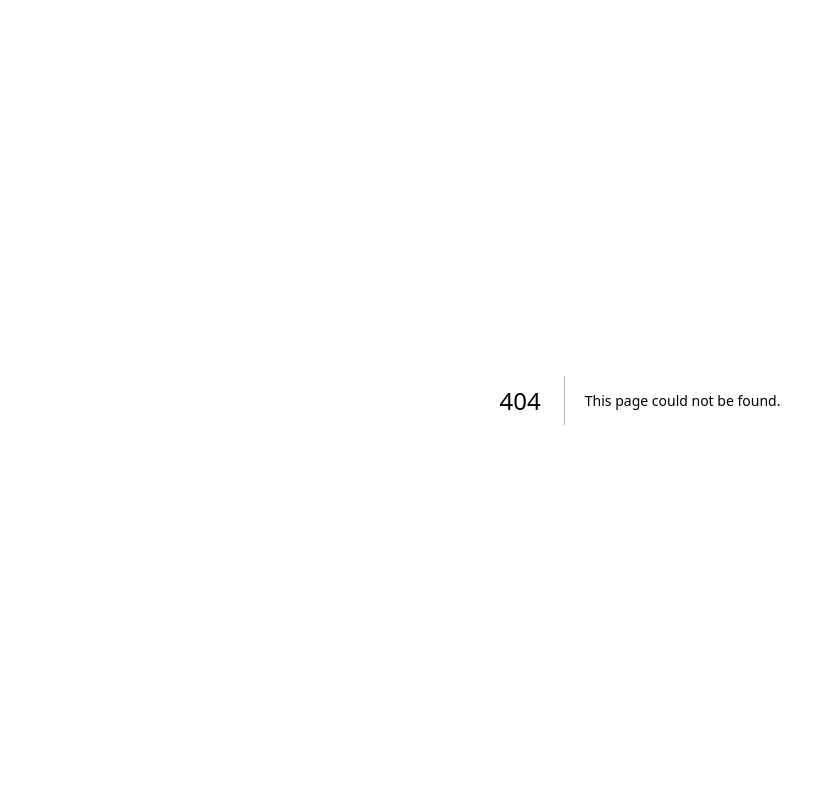
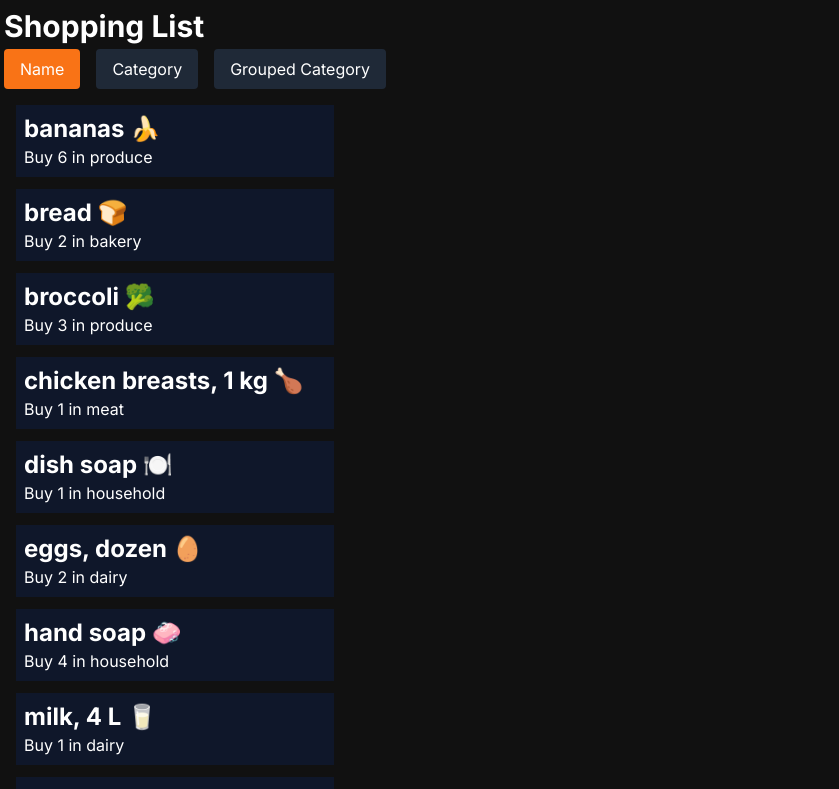
Before and after one commit to SarpreetDhillon/cprg306-assignments, a Next.js app: page /week-5 in a window 1280 px wide. Before the commit this address had no page. Shown: the top 789 px of the page, without its empty margins (0-839 px from the left). Built offline with nearby package versions, Linux system fonts and the light colour scheme.

Commit message:
Commit for Assinments

```diff
--- a/app/globals.css
+++ b/app/globals.css
@@ -21,6 +21,53 @@
   background: black;
 }
 
+body {
+  background-color: #111;
+  color: #fff;
+  font-family: Arial, sans-serif;
+}
+
+.shopping-list {
+  padding: 20px;
+}
+
+.sort-buttons {
+  display: flex;
+  gap: 10px;
+  margin-bottom: 20px;
+}
+
+.sort-button {
+  padding: 10px;
+  background-color: #444;
+  border: none;
+  color: #fff;
+  cursor: pointer;
+}
+
+.sort-button.active {
+  background-color: orange;
+}
+
+.items-list {
+  list-style: none;
+  padding: 0;
+}
+
+.item {
+  padding: 10px;
+  border: 1px solid #444;
+  margin-bottom: 10px;
+}
+
+.item-name {
+  font-weight: bold;
+}
+
+.item-details {
+  color: #aaa;
+}
+
 @layer utilities {
   .text-balance {
     text-wrap: balance;
--- a/app/page.js
+++ b/app/page.js
@@ -18,6 +18,9 @@
           <li>
             <Link href={"/week-4"} className="hover:underline hover:text-green-400 mb-2">Week 4 Assignment</Link>
           </li>
+          <li>
+            <Link href={"/week-5"} className="hover:underline hover:text-green-400 mb-2">Week 5 Assignment</Link>
+          </li>
           </ul>
       </div>
     </div>
--- /dev/null
+++ b/app/week-5/item-list.js
@@ -0,0 +1,84 @@
+
+'use client';
+
+import { useState } from 'react';
+import Item from './item';
+import items from './items.json';
+
+export default function ItemList() {
+  const [sortBy, setSortBy] = useState('name');
+
+
+  let sortedItems = [...items];
+
+
+  if (sortBy === 'name') {
+    sortedItems.sort((a, b) => a.name.localeCompare(b.name));
+  } else if (sortBy === 'category') {
+    sortedItems.sort((a, b) => a.category.localeCompare(b.category));
+  }
+
+
+  const groupedItems = sortedItems.reduce((acc, item) => {
+    const category = item.category;
+    if (!acc[category]) {
+      acc[category] = [];
+    }
+    acc[category].push(item);
+    return acc;
+  }, {});
+
+
+  const sortedCategories = Object.keys(groupedItems).sort((a, b) => a.localeCompare(b));
+
+  return (
+    <div>
+      <div className="flex gap-4 mb-4">
+        <button
+          onClick={() => setSortBy('name')}
+          className={`px-4 py-2 bg-gray-800 text-white rounded ${sortBy === 'name' ? 'bg-orange-500' : ''}`}
+        >
+          Name
+        </button>
+        <button
+          onClick={() => setSortBy('category')}
+          className={`px-4 py-2 bg-gray-800 text-white rounded ${sortBy === 'category' ? 'bg-orange-500' : ''}`}
+        >
+          Category
+        </button>
+        <button
+          onClick={() => setSortBy('group')}
+          className={`px-4 py-2 bg-gray-800 text-white rounded ${sortBy === 'group' ? 'bg-orange-500' : ''}`}
+        >
+          Grouped Category
+        </button>
+      </div>
+      <ul className="list-none p-0">
+        {sortBy === 'group' ? (
+          sortedCategories.map(category => (
+            <div key={category}>
+              <h2 className="capitalize text-xl font-bold mb-2">{category}</h2>
+              {groupedItems[category].map(item => (
+                <Item
+                  key={item.id}
+                  name={item.name}
+                  quantity={item.quantity}
+                  category={item.category}
+                />
+              ))}
+            </div>
+          ))
+        ) : (
+          sortedItems.map(item => (
+            <Item
+              key={item.id}
+              name={item.name}
+              quantity={item.quantity}
+              category={item.category}
+            />
+          ))
+        )}
+      </ul>
+    </div>
+  );
+}
--- /dev/null
+++ b/app/week-5/item.js
@@ -0,0 +1,10 @@
+const Item = ({name, quantity, category}) =>{
+    return (
+        <li className="bg-slate-900 m-3 p-2 w-1/4">
+            <h2 className="text-2xl font-bold">{name}</h2>
+            <p>Buy {quantity} in {category}</p>
+        </li>
+    )
+}
+
+export default Item
--- /dev/null
+++ b/app/week-5/items.json
@@ -0,0 +1,75 @@
+
+[
+    {
+      "id": "1h2GJKH12gkHG31h1H",
+      "name": "milk, 4 L 🥛",
+      "quantity": 1,
+      "category": "dairy"
+    },
+    {
+      "id": "2KJH3k2j3H1k2J3K1H",
+      "name": "bread 🍞",
+      "quantity": 2,
+      "category": "bakery"
+    },
+    {
+      "id": "3h2KJH3k2j3H1k2J3",
+      "name": "eggs, dozen 🥚",
+      "quantity": 2,
+      "category": "dairy"
+    },
+    {
+      "id": "4k2J3K1H2GJKH12gk",
+      "name": "bananas 🍌",
+      "quantity": 6,
+      "category": "produce"
+    },
+    {
+      "id": "5H1h1H2KJH3k2j3H",
+      "name": "broccoli 🥦",
+      "quantity": 3,
+      "category": "produce"
+    },
+    {
+      "id": "6H1k2J3K1H2GJKH1",
+      "name": "chicken breasts, 1 kg 🍗",
+      "quantity": 1,
+      "category": "meat"
+    },
+    {
+      "id": "7gkHG31h1H2KJH3k",
+      "name": "pasta sauce 🍝",
+      "quantity": 3,
+      "category": "canned goods"
+    },
+    {
+      "id": "8j3H1k2J3K1H2GJK",
+      "name": "spaghetti, 454 g 🍝",
+      "quantity": 2,
+      "category": "dry goods"
+    },
+    {
+      "id": "9H12gkHG31h1H2KJ",
+      "name": "toilet paper, 12 pack 🧻",
+      "quantity": 1,
+      "category": "household"
+    },
+    {
+      "id": "10H3k2j3H1k2J3K1",
+      "name": "paper towels, 6 pack",
+      "quantity": 1,
+      "category": "household"
+    },
+    {
+      "id": "11k2J3K1H2GJKH12",
+      "name": "dish soap 🍽️",
+      "quantity": 1,
+      "category": "household"
+    },
+    {
+      "id": "12GJKH12gkHG31h1",
+      "name": "hand soap 🧼",
+      "quantity": 4,
+      "category": "household"
+    }
+  ]
--- /dev/null
+++ b/app/week-5/page.js
@@ -0,0 +1,11 @@
+import React from 'react'
+import ItemList from './item-list'
+
+export default function Week5() {
+  return (
+    <main className='p-1'>
+      <h2 className='text-[30px] font-[700]'>Shopping List</h2>
+      <ItemList />
+    </main>
+  )
+}
```
